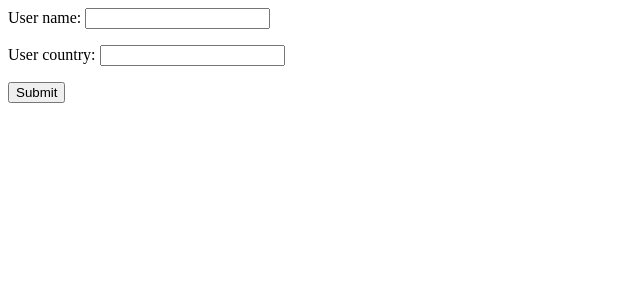
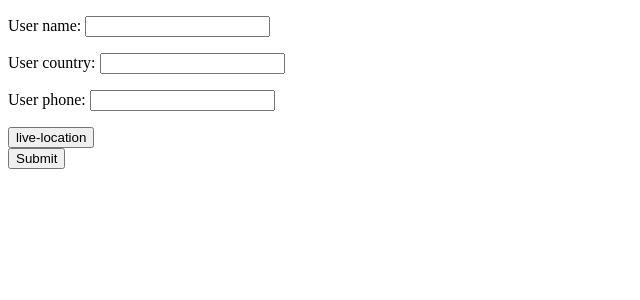
Before and after one commit to parth721/mlh, a Django app: page /home/user/ in a window 1280 px wide. Shown: the top 300 px of the page, without its empty margins (0-640 px from the left). Run offline with Django 3.2, Linux system fonts and the light colour scheme.

Commit message:
restructuring the app

```diff
--- a/mlh/backend/form.py
+++ b/mlh/backend/form.py
@@ -1,7 +1,22 @@
 from django import forms
-from .models import User
+from .models import *
 
 class UserForm(forms.ModelForm):
     class Meta :
         model = User
-        fields = ['user_name', 'user_country']
+        fields = ['user_name', 'user_country', 'user_phone']
+
+class UserRef(forms.ModelForm):
+    class Meta:
+        model = UserBio
+        fields = ['user_purpose','user_area', 'user_city', 'user_state', 'user_lat', 'user_lon']
+
+class PartnerForm(forms.ModelForm):
+    class Meta :
+        model = Partner
+        fields = ['partner_name', 'partner_country', 'partner_phone']
+
+class PartnerRef(forms.ModelForm):
+    class Meta:
+        model = PartnerBio
+        fields = ['partner_area', 'partner_city', 'partner_state', 'partner_lat', 'partner_lon']
--- a/mlh/backend/models.py
+++ b/mlh/backend/models.py
@@ -1,26 +1,33 @@
 from django.db import models
+#from django.core.validators import RegexValidator
 
 # Create your models here.
 class User(models.Model):
-    user_name = models.CharField(max_length=50)
-    user_lon= models.IntegerField()
-    user_lat = models.IntegerField()
-    user_phone = models.IntegerField() #how to prepare the countrycode
+    user_name = models.CharField(max_length=20)
+    user_country = models.CharField(max_length=3)
+    user_phone = models.CharField(max_length=10) #how to prepare the countrycode
 
-    user_area = models.CharField(max_length=30)
-    user_city = models.CharField(max_length=30)
-    user_state = models.CharField(max_length=30)
-    user_country = models.CharField(max_length=3)
+class UserBio(models.Model):
+    user_purpose = models.CharField(max_length=20)
+    user_area = models.CharField(max_length=20)
+    user_city = models.CharField(max_length=20)
+    user_state = models.CharField(max_length=20)
+    user_lon= models.DecimalField(max_digits=4, decimal_places=3, default=0.00)
+    user_lat = models.DecimalField(max_digits=4, decimal_places=3, default=0.00)
 
+
+# creating database for partners
 
 
 class Partner(models.Model):
     partner_name = models.CharField(max_length=50)
-    partner_lon = models.IntegerField()
-    partner_lat = models.IntegerField()
-    partner_phone = models.IntegerField()
+    partner_country = models.CharField(max_length=3)
+    partner_phone = models.CharField(max_length = 10) #validators=[RegexValidator(regrex = r'^[0-9]+$')])
 
+
+class PartnerBio(models.Model):
     partner_area = models.CharField(max_length=30)
     partner_city = models.CharField(max_length=30)
     partner_state = models.CharField(max_length=30)
-    partner_country = models.CharField(max_length=3)
+    partner_lon = models.DecimalField(max_digits=4, decimal_places=3, default=0.00)
+    partner_lat = models.DecimalField(max_digits=4, decimal_places=3, default=0.00)
--- a/mlh/frontend/templates/html/layout.html
+++ /dev/null
@@ -1,68 +0,0 @@
-<!DOCTYPE html>
-<html lang="en">
-<head>
-    <meta charset="UTF-8">
-    <meta name="viewport" content="width=device-width, initial-scale=1.0">
-     <title>mlh</title>
-    <link rel="stylesheet" href="../../static/css/layout.css">
-    <script src="../../static/javascript/curloc.js"></script>
-
-
-</head>
-<body>
-   <h1> Hello,</h1>
-    <!--<form class="user-form">
-    <div class="name">
-           Your name
-        </div>
-           <div>
-            <input type="text">
-           </div>
-        <div>
-           Your Adhaar number
-        </div>
-           <div class="input">
-            <input type="text" oninput="" pattern="\d{12}" required title="please enter your Adhaar number">
-           </div>
-        <div>
-           Your phone number
-           <!--otp verification for user--
-        </div>
-           <div >
-            <input type="text" oninput="" pattern="\d{10}" required title="please enter your phone number">
-           </div>
-
-        <div>
-           Address
-        </div>
-        <div class="suggestion">
-          where you need our helper
-        </div>
-        <div>
-          <button class="live-location" onclick="getLocation()">Share live-location</button>
-        </div>
-        <div>
-         <h3>Want to Mark on Map. </h3>
-        </div>
-        <div>
-          Or
-        </div>
-        <div>
-          <input type="text" placeholder="eg : Radha Nagar(area)">
-          <input type="text" placeholder="eg : Agartala (city)">
-          <input type="text" placeholder="eg : Tripura (state)">
-          <input type="text" placeholder="eg : India (country)">
-         </div>
-
-         {% block submit %}
-         {% endblock %}
-
-      </form>-->
-
-    <form method="post">
-       {% csrf_token %}
-       {{ form.as_p }}
-         <button type="submit">Submit</button>
-    </form>
-</body>
-</html>
--- a/mlh/frontend/templates/html/user.html
+++ b/mlh/frontend/templates/html/user.html
@@ -1,18 +1,18 @@
-<!--{% extends "html/layout.html" %}
-
-
-{% block submit %}
-<button class="user-submit">submit</button>
-{% endblock %}-->
-
 <!DOCTYPE html>
 <html lang="en">
 <head>
     <meta charset="UTF-8">
     <meta name="viewport" content="width=device-width, initial-scale=1.0">
-    <title>Document</title>
+    <title>User</title>
 </head>
 <body>
-
+    <form method="post">
+        {% csrf_token %}
+        {{ form_user.as_p }}
+       <div>
+         <button> live-location </button>
+       </div>
+         <button type="submit">Submit</button>
+    </form>
 </body>
 </html>
--- a/mlh/frontend/urls.py
+++ b/mlh/frontend/urls.py
@@ -6,5 +6,5 @@
 urlpatterns = [
     path('', views.home, name="home_page"),
     path('user/', views.user_form, name="user_page"),
-    path('partner/', views.partner, name="partner_page"),
+    path('partner/', views.partner_form, name="partner_page"),
 ]
--- a/mlh/frontend/views.py
+++ b/mlh/frontend/views.py
@@ -1,5 +1,5 @@
 from django.shortcuts import render, redirect
-from backend.form import UserForm
+from backend.form import *
 # to send http resonse from views file we added django.http
 from django.http import HttpResponse
 
@@ -15,10 +15,20 @@
 
 def user_form(request):
     if request.method == 'POST':
-        form = UserForm(request.POST)
-        if form.is_valid():
-            form.save()
-            return redirect('success_page')
+        form_user = UserForm(request.POST)
+        if form_user.is_valid():
+            form_user.save()
+            return redirect('html/user.html')
     else:
-        form = UserForm()
-    return render(request, 'html/user.html', {'form':form})
+        form_user = UserForm()
+    return render(request, 'html/user.html', {'form_user':form_user})
+
+def partner_form(request):
+    if request.method == 'POST':
+        form_partner = PartnerForm(request.POST)
+        if form_partner.is_valid():
+            form_partner.save()
+            return redirect('html/partner.html')
+    else:
+        form_partner= PartnerForm()
+    return render(request, 'html/partner.html', {'form_partner':form_partner})
```
Also changed, not shown: mlh/frontend/templates/html/partner.html (+15 -5 lines), mlh/frontend/templates/html/try.html (deleted, +0 -16 lines), mlh/backend/migrations/0001_initial.py, mlh/db.sqlite3, mlh/frontend/templates/html/partnerbio.html (added), mlh/frontend/templates/html/sorry.html (added), mlh/frontend/templates/html/success.html (added), mlh/frontend/templates/html/userbio.html (added).
